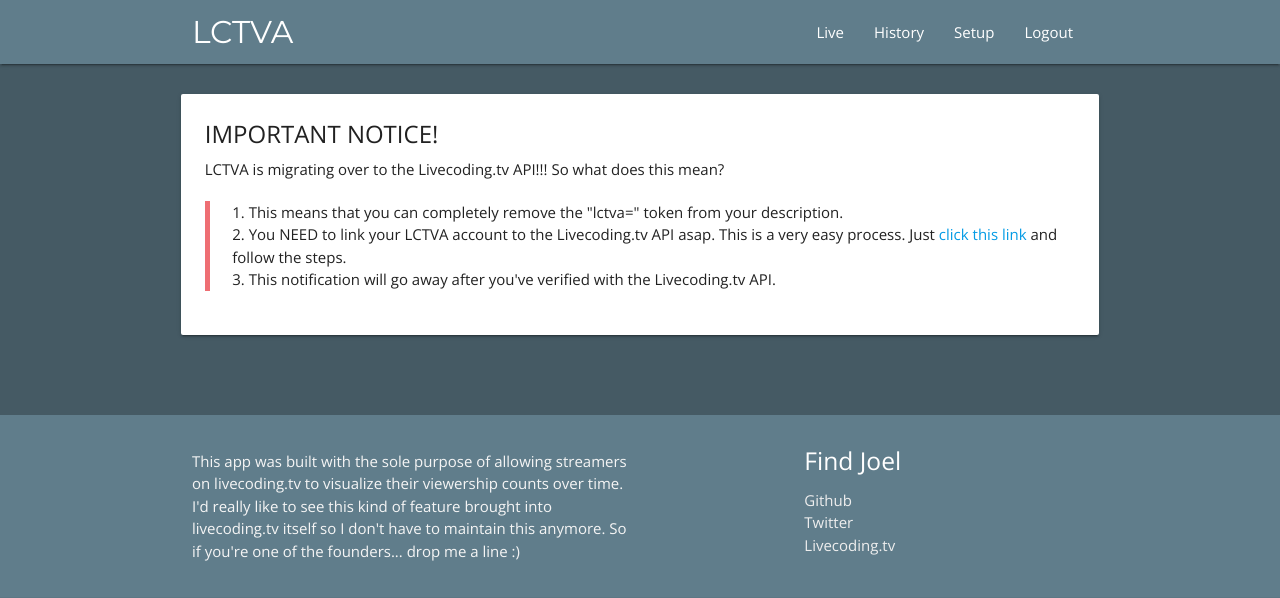
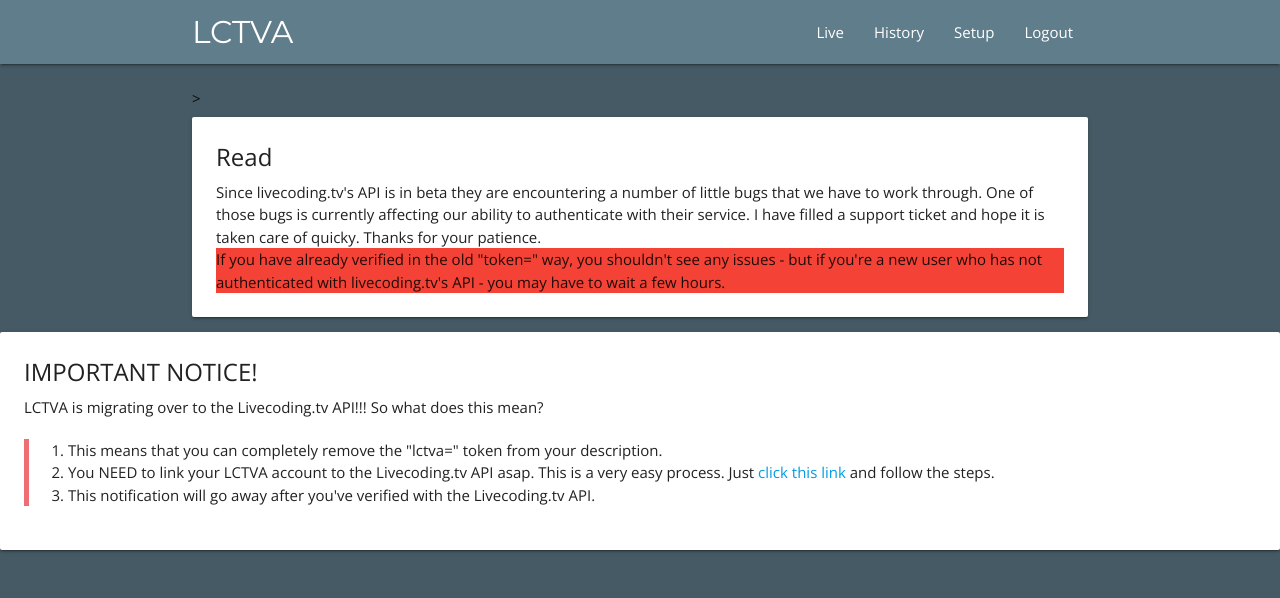
Before and after one commit to taddeimania/lctva, a Django app: page /live/ in a window 1280 px wide. Shown: the top 598 px of the page. Run offline with Django 3.2, Linux system fonts and the light colour scheme; the visitor is signed in with stand-in values (Sample User, id 1); data that the repository does not hold is empty; parts of the project's set-up code (start-up, migrations or seed data) failed here and were passed over; some libraries are stand-ins or nearby versions.

Commit message:
Added notice

```diff
--- a/app/templates/live.html
+++ b/app/templates/live.html
@@ -1,7 +1,22 @@
 {% extends 'base.html' %}
 {% load staticfiles %}
 
-{% block content %}
+{% block content %}>
+    <div class="card">
+      <div class="card-content">
+        <div class="card-title">
+          Read
+        </div>
+        <p>Since livecoding.tv's API is in beta they are encountering a number
+        of little bugs that we have to work through.  One of those bugs is
+        currently affecting our ability to authenticate with their service.  I
+        have filled a support ticket and hope it is taken care of quicky.
+        Thanks for your patience.</p>
+        <p class="red text">If you have already verified in the old "token=" way, you shouldn't see any issues - but if you're a new user who has not authenticated with livecoding.tv's API - you may have to wait a few hours.</p>
+      </div>
+    </div>
+  </div>
+
   {% if request.user.userprofile.verified %}
     {% if not request.user.userprofile.is_authorized %}
       <div class="row">
```
